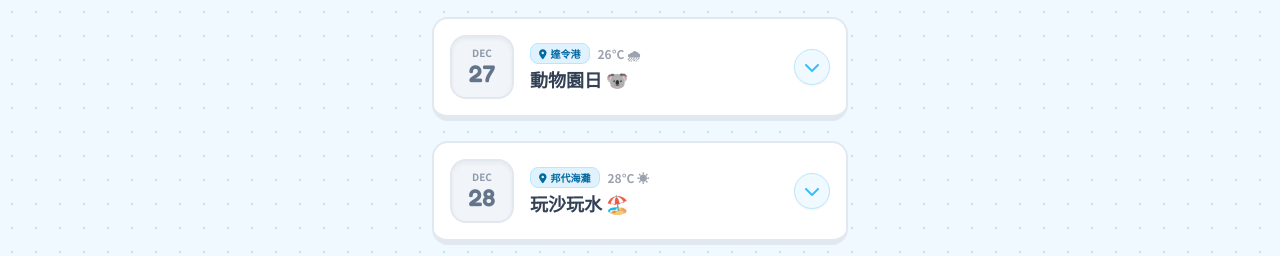
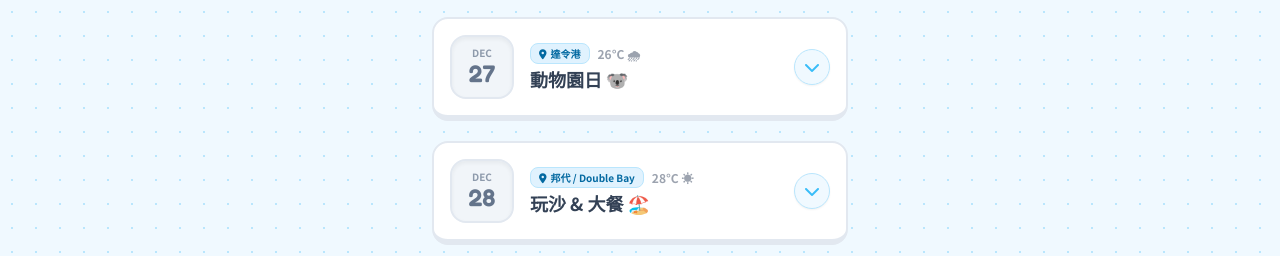
Before and after one commit to creampier-toki/LOZZI-AU-TRIP, a plain HTML site: page index.html in a window 1280 px wide. Shown: the part 696-952 px from the top of the page. Drawn offline with nearby package versions, Linux system fonts and the light colour scheme.

Commit message:
Update index.html

```diff
--- a/index.html
+++ b/index.html
@@ -274,24 +274,24 @@
                 "Date": "12/28 (六)",
                 "ShortDate": "28",
                 "Month": "DEC",
-                "Location": "邦代海灘",
-                "Focus": "玩沙玩水 🏖️",
+                "Location": "邦代 / Double Bay",
+                "Focus": "玩沙 & 大餐 🏖️",
                 "Phase": "雪梨 (Turrella)",
                 "Weather": "28°C ☀",
                 "Transport": {
-                    "Method": "火車 + 公車",
-                    "Detail": "Turrella → Town Hall (轉 T4 線) → Bondi Junction。轉公車 333 直達海灘。"
+                    "Method": "火車 + 渡輪/Uber",
+                    "Detail": "早上先去邦代。下午搭 Uber 或公車去 Double Bay 吃飯 (Margaret)。"
                 },
-                "Activities": ["Bondi Beach 玩沙", "Icebergs 泳池拍照", "吃冰淇淋"],
-                "Logistics": "帶防曬、帽子、玩沙工具！",
+                "Activities": ["Bondi Beach 玩沙", "前往 Margaret 餐廳", "Double Bay 散步"],
+                "Logistics": "餐廳預約 14:45，記得預留交通時間前往 Double Bay。",
                 "Food": {
                     "Lunch": [
-                        { "Name": "Bondi Trattoria", "Option": "A", "Rating": "4.4", "MustEat": "義大利麵/披薩", "Link": getMapLink("Bondi Trattoria") },
-                        { "Name": "Fishmongers Bondi", "Option": "B", "Rating": "4.3", "MustEat": "炸魚薯條盒", "Link": getMapLink("Fishmongers Bondi") }
+                        { "Name": "Margaret (Double Bay)", "Option": "A", "Rating": "4.8", "MustEat": "海鮮料理 (已預約)", "Link": getMapLink("Margaret Double Bay"), "Desc": "<b>14:45 (6人)</b><br>預約代號: <span class='text-red-500 font-bold'>#L6JE43HG5K8</span>" },
+                        { "Name": "Fishmongers Bondi", "Option": "B", "Rating": "4.3", "MustEat": "如果餓了先吃點小東西", "Link": getMapLink("Fishmongers Bondi") }
                     ],
                     "Dinner": [
-                        { "Name": "Icebergs Dining Room", "Option": "A", "Rating": "4.6", "MustEat": "景觀餐廳(需訂位)", "Link": getMapLink("Icebergs Dining Room and Bar") },
-                        { "Name": "Betty's Burgers", "Option": "B", "Rating": "4.5", "MustEat": "經典漢堡/奶昔", "Link": getMapLink("Betty's Burgers Bondi") }
+                        { "Name": "Icebergs Dining Room", "Option": "A", "Rating": "4.6", "MustEat": "景觀餐廳", "Link": getMapLink("Icebergs Dining Room and Bar") },
+                        { "Name": "輕食/優格", "Option": "B", "Desc": "中午吃大餐，晚上簡單吃", "Link": "" }
                     ]
                 },
                 "Tickets": "泳池參觀: 成人$10"
@@ -679,7 +679,7 @@
                                             <div class="font-bold text-slate-700 text-sm truncate pr-1">${item.Name}</div>
                                             ${item.Rating ? `<div class="text-[10px] bg-yellow-100 text-yellow-700 px-1.5 py-0.5 rounded-full font-bold flex-shrink-0">★ ${item.Rating}</div>` : ''}
                                         </div>
-                                        ${item.MustEat ? `<div class="text-xs text-rose-500 font-medium truncate"><i class="fa-solid fa-heart text-[10px] mr-1"></i>${item.MustEat}</div>` : `<div class="text-xs text-gray-400">${item.Desc || ''}</div>`}
+                                        ${item.MustEat ? `<div class="text-xs text-rose-500 font-medium truncate"><i class="fa-solid fa-heart text-[10px] mr-1"></i>${item.MustEat}</div>` : `<div class="text-xs text-gray-400 leading-tight">${item.Desc || ''}</div>`}
                                     </div>
                                     ${item.Link ? `
                                         <a href="${item.Link}" target="_blank" class="map-btn w-9 h-9 flex items-center justify-center flex-shrink-0 hover:bg-sky-500 hover:text-white transition-colors border border-sky-200 shadow-sm">
```
